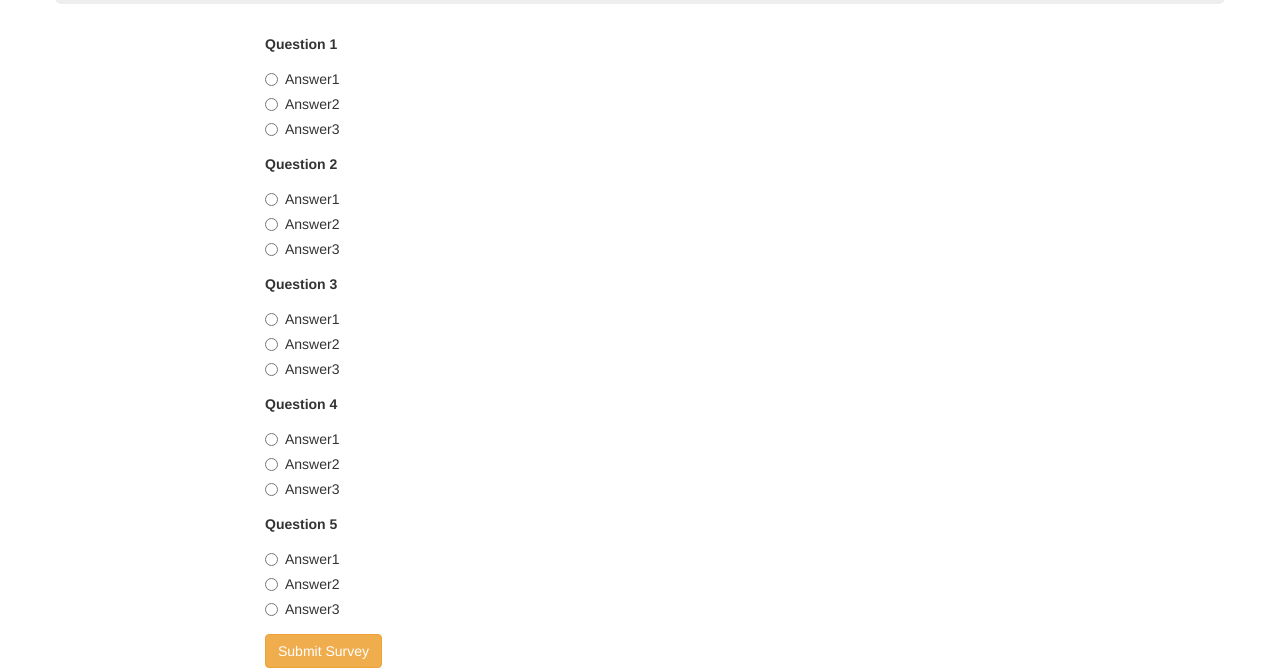
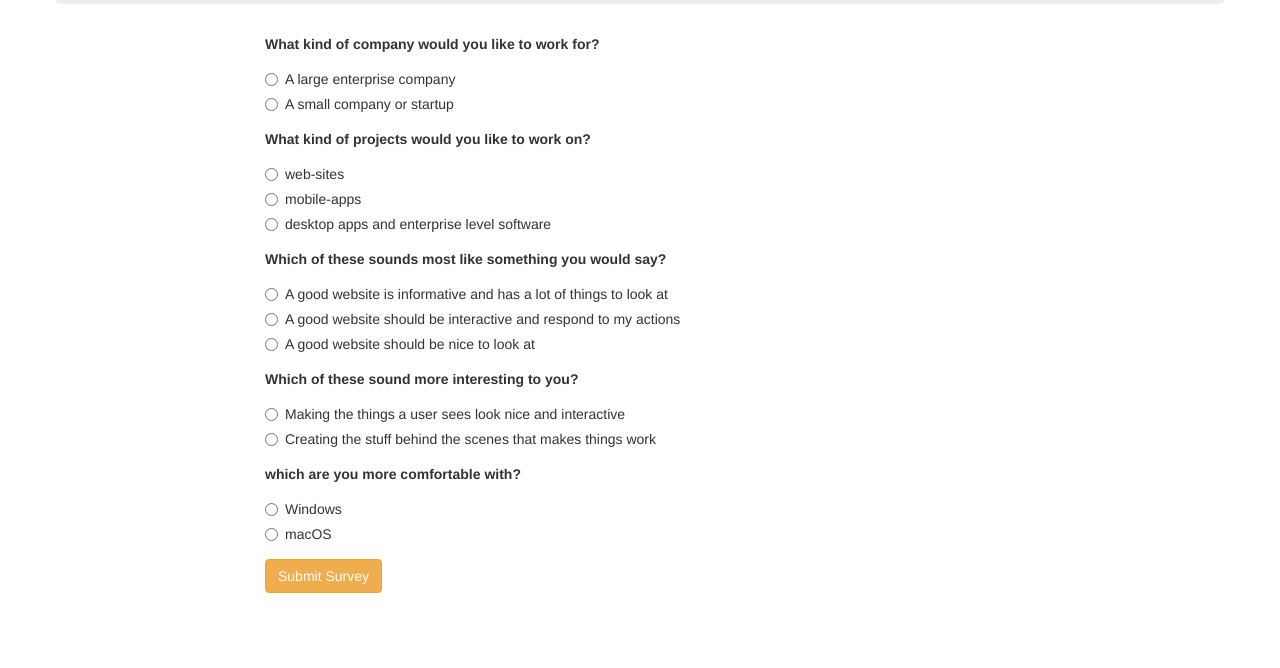
Before and after one commit to janek-b/track-suggester, a plain HTML site: page index.html in a window 1280 px wide. Shown: the part 191-859 px from the top of the page. After the commit the page ends 800 px from the top, so only its background shows below. Drawn offline with nearby package versions, Linux system fonts and the light colour scheme.

Commit message:
add questions to html and assign number values to the answers. add jQuery to retrieve values from html form

```diff
--- a/index.html
+++ b/index.html
@@ -16,123 +16,109 @@
       </div>
       <div class="row">
         <div class="col-md-8 col-md-offset-2">
-          <form id="surveryForm">
+          <form id="surveyForm">
 
             <div class="form-group">
-              <label for="question1">Question 1</label>
+              <label for="question1">What kind of company would you like to work for?</label>
               <div class="radio">
                 <label>
-                  <input type="radio" name="question1" value="answer1">
-                  Answer1
+                  <input type="radio" name="question1" value="100">
+                  A large enterprise company
                 </label>
               </div>
               <div class="radio">
                 <label>
-                  <input type="radio" name="question1" value="answer2">
-                  Answer2
-                </label>
-              </div>
-              <div class="radio">
-                <label>
-                  <input type="radio" name="question1" value="answer3">
-                  Answer3
+                  <input type="radio" name="question1" value="50">
+                  A small company or startup
                 </label>
               </div>
             </div>
 
             <div class="form-group">
-              <label for="question2">Question 2</label>
+              <label for="question2">What kind of projects would you like to work on?</label>
               <div class="radio">
                 <label>
-                  <input type="radio" name="question2" value="answer1">
-                  Answer1
+                  <input type="radio" name="question2" value="10">
+                  web-sites
                 </label>
               </div>
               <div class="radio">
                 <label>
-                  <input type="radio" name="question2" value="answer2">
-                  Answer2
+                  <input type="radio" name="question2" value="150">
+                  mobile-apps
                 </label>
               </div>
               <div class="radio">
                 <label>
-                  <input type="radio" name="question2" value="answer3">
-                  Answer3
+                  <input type="radio" name="question2" value="50">
+                  desktop apps and enterprise level software
                 </label>
               </div>
             </div>
 
             <div class="form-group">
-              <label for="question3">Question 3</label>
+              <label for="question3">Which of these sounds most like something you would say?</label>
               <div class="radio">
                 <label>
-                  <input type="radio" name="question3" value="answer1">
-                  Answer1
+                  <input type="radio" name="question3" value="20">
+                  A good website is informative and has a lot of things to look at
                 </label>
               </div>
               <div class="radio">
                 <label>
-                  <input type="radio" name="question3" value="answer2">
-                  Answer2
+                  <input type="radio" name="question3" value="10">
+                  A good website should be interactive and respond to my actions
                 </label>
               </div>
               <div class="radio">
                 <label>
-                  <input type="radio" name="question3" value="answer3">
-                  Answer3
+                  <input type="radio" name="question3" value="5">
+                  A good website should be nice to look at
                 </label>
               </div>
             </div>
 
             <div class="form-group">
-              <label for="question4">Question 4</label>
+              <label for="question4">Which of these sound more interesting to you?</label>
               <div class="radio">
                 <label>
-                  <input type="radio" name="question4" value="answer1">
-                  Answer1
+                  <input type="radio" name="question4" value="10">
+                  Making the things a user sees look nice and interactive
                 </label>
               </div>
               <div class="radio">
                 <label>
-                  <input type="radio" name="question4" value="answer2">
-                  Answer2
-                </label>
-              </div>
-              <div class="radio">
-                <label>
-                  <input type="radio" name="question4" value="answer3">
-                  Answer3
+                  <input type="radio" name="question4" value="15">
+                  Creating the stuff behind the scenes that makes things work
                 </label>
               </div>
             </div>
 
             <div class="form-group">
-              <label for="question5">Question 5</label>
+              <label for="question5">which are you more comfortable with?</label>
               <div class="radio">
                 <label>
-                  <input type="radio" name="question5" value="answer1">
-                  Answer1
+                  <input type="radio" name="question5" value="1">
+                  Windows
                 </label>
               </div>
               <div class="radio">
                 <label>
-                  <input type="radio" name="question5" value="answer2">
-                  Answer2
-                </label>
-              </div>
-              <div class="radio">
-                <label>
-                  <input type="radio" name="question5" value="answer3">
-                  Answer3
+                  <input type="radio" name="question5" value="1">
+                  macOS
                 </label>
               </div>
             </div>
-
 
             <button type="submit" class="btn btn-warning">Submit Survey</button>
           </form>
         </div>
       </div>
+      <div class="row">
+        <!-- output result as modal -->
+        <p id="output"></p>
+
+      </div>
     </div>
 
   </body>
--- a/js/scripts.js
+++ b/js/scripts.js
@@ -0,0 +1,66 @@
+var getTrack = function(answerSum) {
+  // return track based on which range answerSum falls
+};
+
+$(function() {
+  $("#surveyForm").submit(function() {
+    event.preventDefault();
+    // debugger;
+    var answer1 = parseInt($("input:radio[name=question1]:checked").val());
+    var answer2 = parseInt($("input:radio[name=question2]:checked").val());
+    var answer3 = parseInt($("input:radio[name=question3]:checked").val());
+    var answer4 = parseInt($("input:radio[name=question4]:checked").val());
+    var answer5 = parseInt($("input:radio[name=question5]:checked").val());
+
+    // add check that all answers are selected
+    if (answer1 && answer2 && answer3 && answer4 && answer5) {
+      var answerTotal = answer1 + answer2 + answer3 + answer4 + answer5;
+      console.log(answerTotal);
+    } else {
+      // add error message with bootstrap alert
+      console.log("please answer all questions");
+    };
+
+    // get sum of answers
+
+
+
+  });
+});
+
+
+// Answer weighting system
+
+//C#    -    enterprise, microsoft, desktop     100-200
+//Java  -    enterprise, Android(mobile)        200+
+//PHP   -    web, content-heavy, back           95
+//Ruby  -    web, dynamic-content, interactive  80 - 85
+//CSS   -    web, design, front                 75
+
+
+//question1
+//What kind of company would you like to work for?
+//100  - a large enterprise company
+//50   - a small company or startup
+
+//question2
+//What kind of projects would you like to work on?
+//10   - web-sites
+//150  - mobile-apps
+//50   - desktop apps and enterprise level software
+
+//question3
+//Which of these sounds most like something you would say?
+//20   - a good website is informative and has a lot of things to look at
+//10   - a good website should be interactive and respond to my actions
+//5    - a good website should be nice to look at
+
+//question4
+//Which of these sound more interesting to you?
+//10   - making the things a user sees look nice and interactive
+//15   - creating the stuff behind the scenes that makes things work
+
+//question5
+//which are you more comfortable with?
+//0    - windows
+//0    - macOS
```
